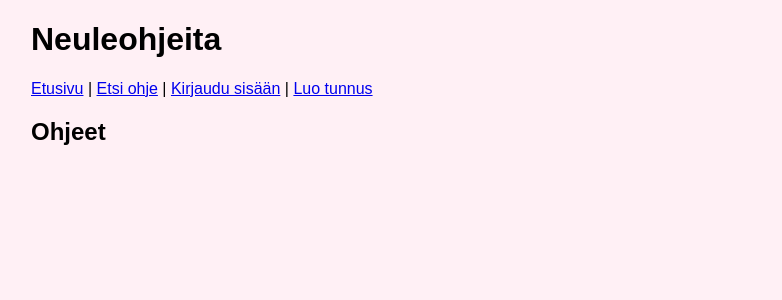
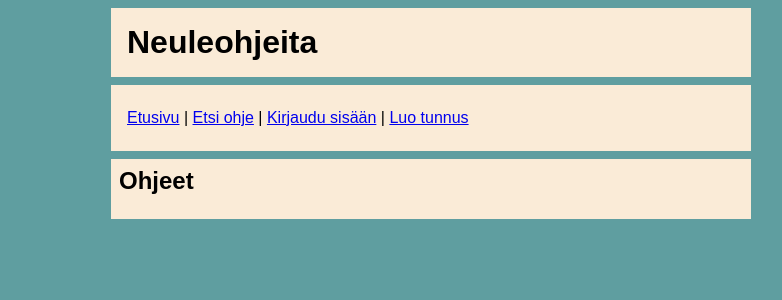
Before and after one commit to pianisti/neuleohjeita, a Flask app: page / in a window 1280 px wide. Shown: the top 300 px of the page, without its empty margins (209-991 px from the left). Run offline with Flask 3, Linux system fonts and the light colour scheme; data that the repository does not hold is empty.

Commit message:
Improve overall layout

```diff
--- a/static/main.css
+++ b/static/main.css
@@ -1,6 +1,29 @@
 body {
   margin: auto;
-  max-width: 50em;
+  max-width: 40em;
   font-family: sans-serif;
-  background-color: lavenderblush;
+  background-color: cadetblue;
 }
+
+.header {
+  background-color: antiquewhite;
+  color: black;
+  padding: 1em;
+  margin: 0.5em 0;
+}
+
+.nav {
+  background-color: antiquewhite;
+  padding: 0.5em 1em;
+  margin: 0.5em 0;
+}
+
+.content {
+  background-color: antiquewhite;
+  padding: 0.5em;
+  margin: 0.5em 0;
+}
+
+h1,h2 {
+  margin: 0;
+}
--- a/templates/layout.html
+++ b/templates/layout.html
@@ -7,14 +7,15 @@
 </head>
 
 <body>
+  <div class="header">
     <h1>Neuleohjeita</h1>
-
+  </div>
   {% if session.user_id %}
   <p>
     Olet kirjautunut nimellä {{ session.username }}
   </p>
   {% endif %}
-
+  <div class="nav">
     <p>
       <a href="/">Etusivu</a> |
       <a href="/find_pattern">Etsi ohje</a> |
@@ -26,8 +27,10 @@
       <a href="/register">Luo tunnus</a>
     {% endif %}
     </p>
-
+  </div>
+  <div class="content">
     {% block content %}{% endblock %}
+  </div>
 </body>
 
 </html>
```
Lines whose indentation alone changed are shown as unchanged.
